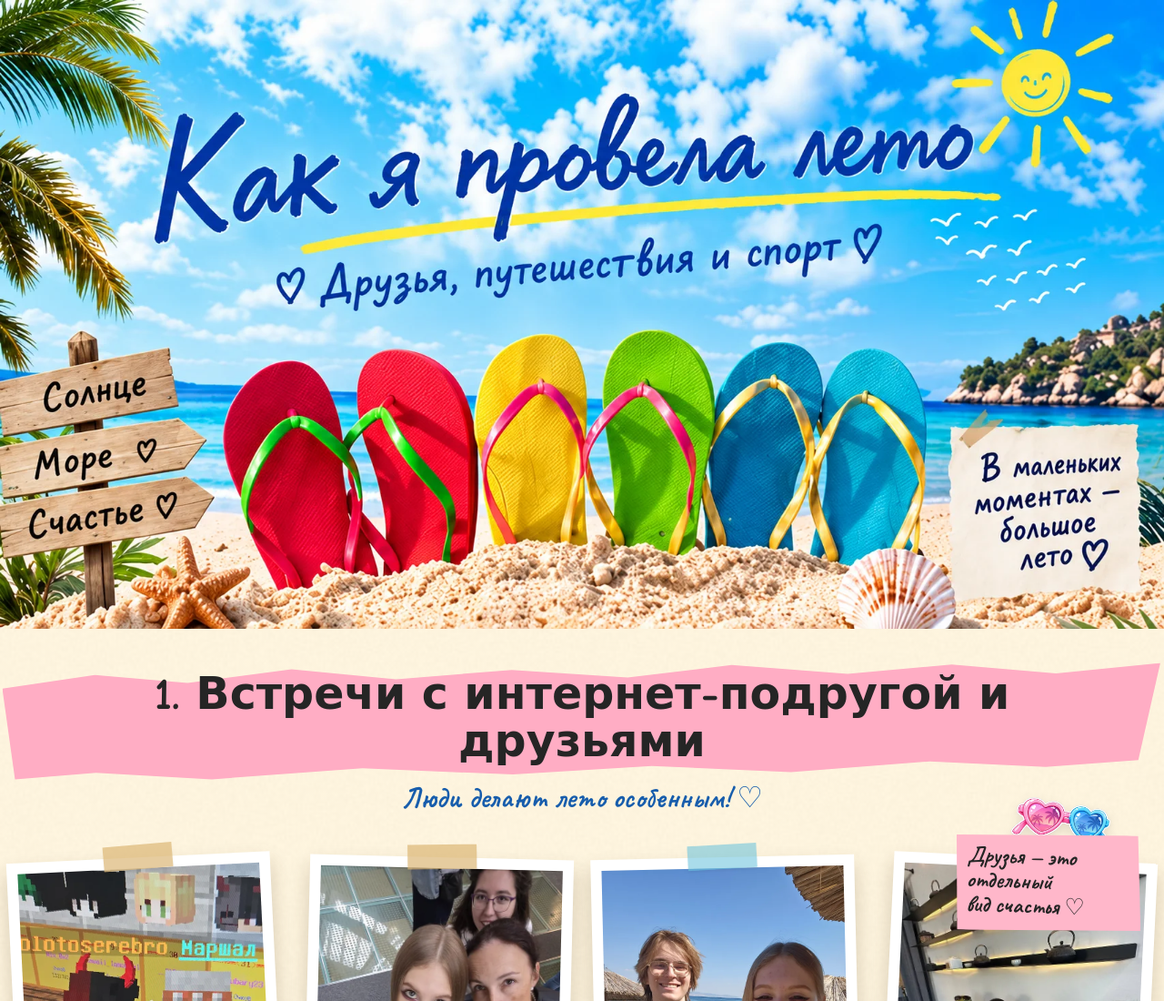
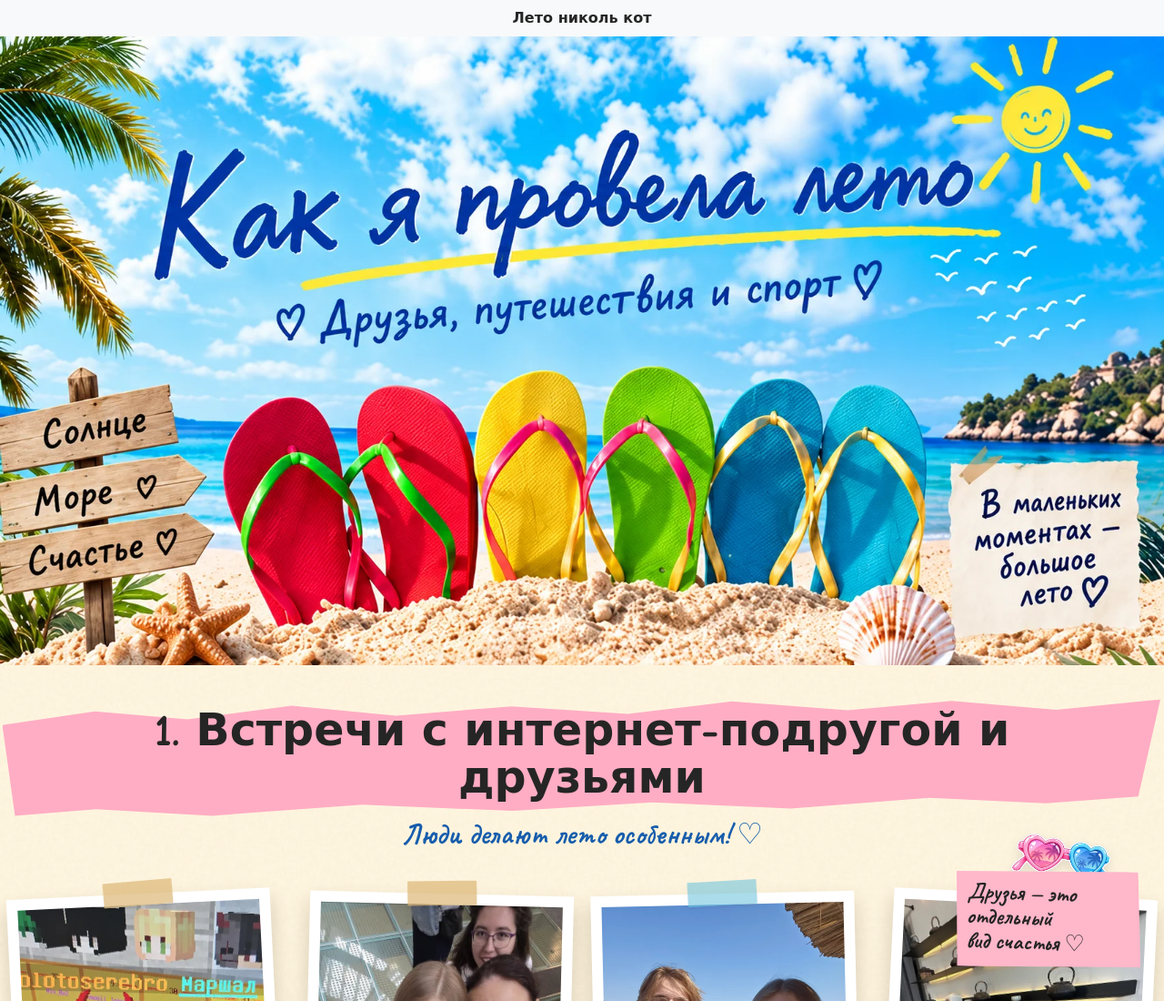
Before and after one commit to mizantropiya/wt-lab1-1git-shilets, a plain HTML site: page index.html in a window 1280 px wide. Shown: the top 1100 px of the page at 91% size. Drawn offline with Linux system fonts and the light colour scheme; a web font is replaced by a local one.

Commit message:
feat: add site header

```diff
--- a/index.html
+++ b/index.html
@@ -14,7 +14,10 @@
 </head>
 <body>
 <!-- HERO -->
-<header class="hero hero-flat" id="top">
+<header class="hero hero-flat" id="top" data-version="feature-header">
+  <div class="text-center py-2 bg-light">
+    <strong>Лето николь кот</strong>
+</div>
 <div class="container-fluid px-0">
 <img alt="Главный экран летнего скрапбука: Как я провела лето" class="hero-poster-flat img-fluid" decoding="async" fetchpriority="high" height="921" loading="eager" src="assets/images/hero/hero-poster-flat.webp" width="1707"/>
 </div>
```
